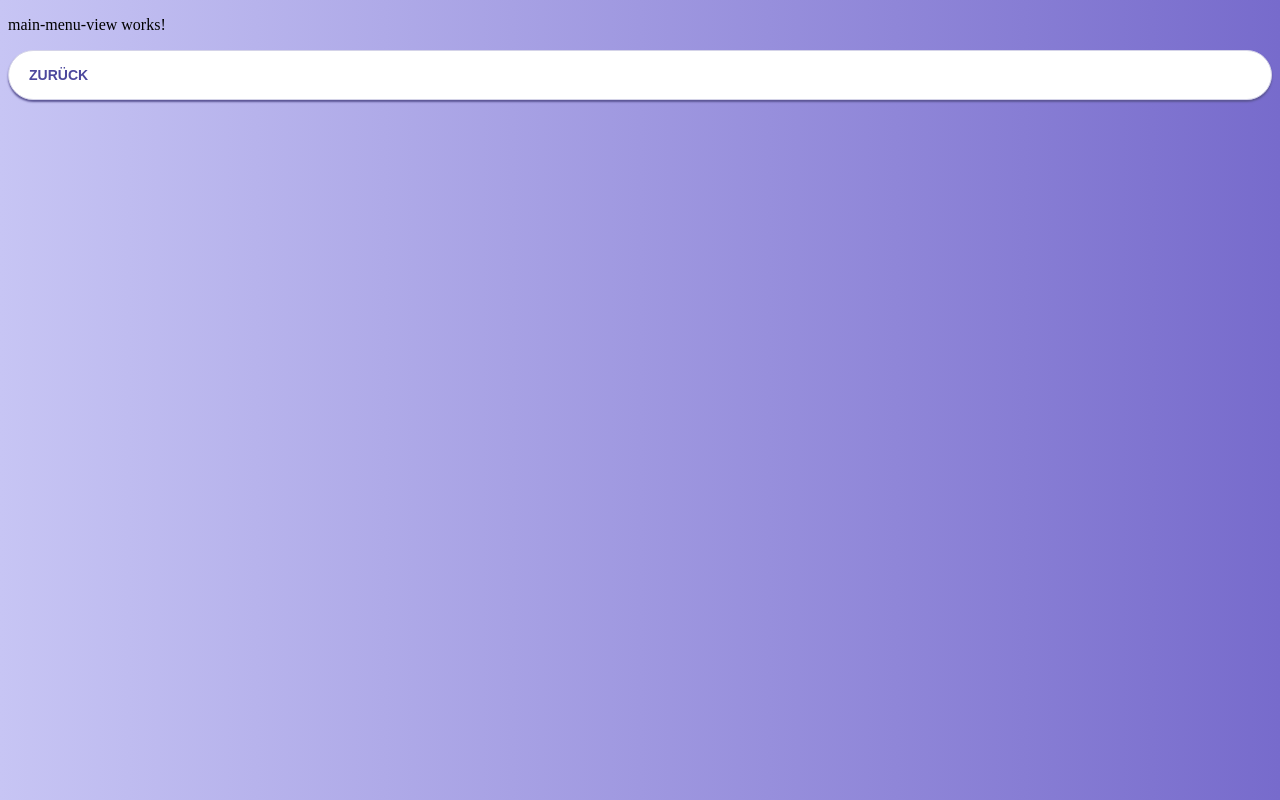
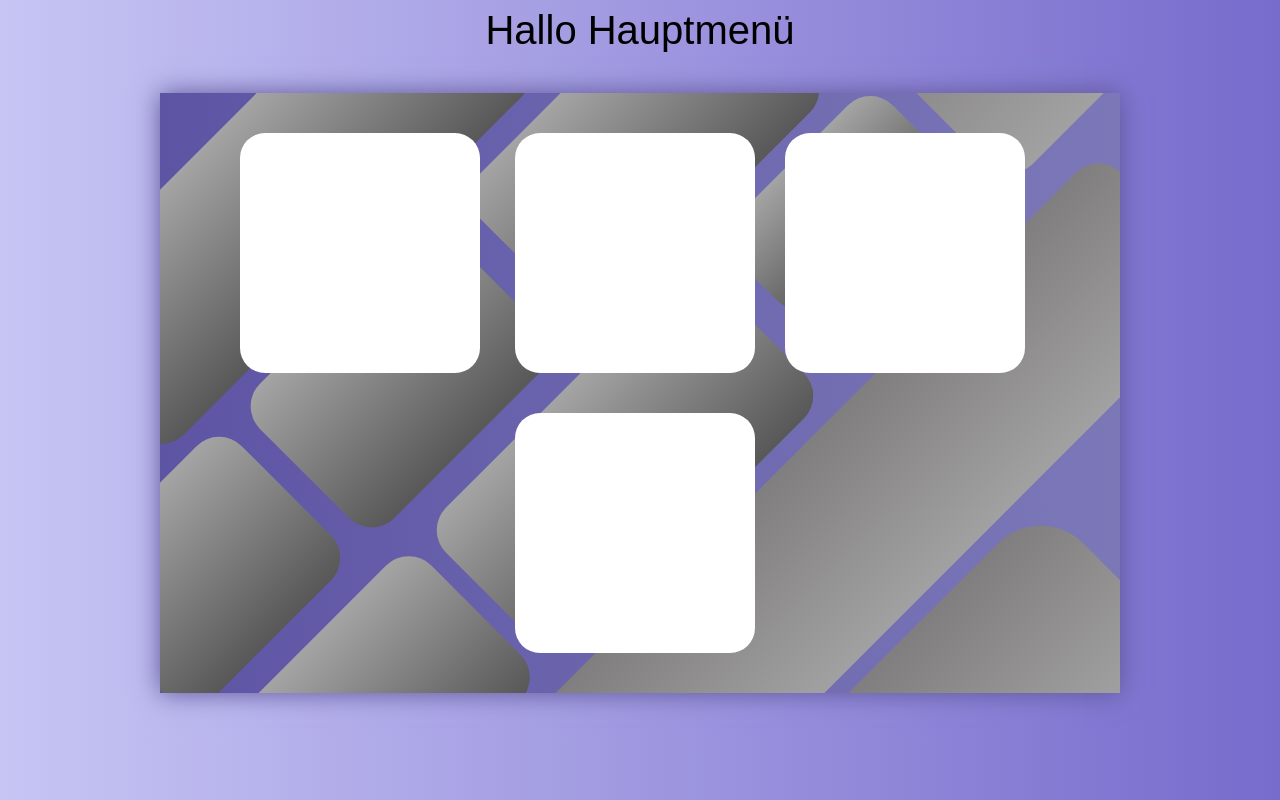
Before and after one commit to DatPriest/budget_book, an Angular app in the folder frontend/: page /main-menu in a window 1280 px wide. Shown: the top 800 px of the page. Built offline with nearby package versions, Linux system fonts and the light colour scheme.

Commit message:
Design Hauptmenü

```diff
--- a/frontend/src/app/login-view/login-view.component.css
+++ b/frontend/src/app/login-view/login-view.component.css
@@ -42,7 +42,6 @@
   top: -50px;
   right: 120px;
   border-radius: 0 72px 0 0;
-
 }
 
 .screen_background_shape2 {
--- a/frontend/src/app/main-menu-view/main-menu-view.component.css
+++ b/frontend/src/app/main-menu-view/main-menu-view.component.css
@@ -0,0 +1,171 @@
+* {
+  box-sizing: border-box;
+  margin: 0;
+  text-align: center;
+  padding: 0;
+  font-family: Raleway, sans-serif;
+}
+
+.header_Hauptmenu {
+  color: black;
+  font-size: 40px;
+}
+
+.container {
+  display: flex;
+  align-items: center;
+  justify-content: center;
+  min-height: 85vh;
+}
+
+.screen {
+  background: linear-gradient(90deg, #5D54A4, #7C78B8);
+  position: relative;
+  height: 600px;
+  width: 960px;
+  box-shadow: 0px 0px 24px #5C5696;
+}
+
+.screen_content {
+  z-index: 1;
+  position: relative;
+  height: 100%;
+}
+
+.screen_background {
+  position: absolute;
+  top: 0;
+  left: 0;
+  right: 0;
+  bottom: 0;
+  z-index: 0;
+  -webkit-clip-path: inset(0 0 0 0);
+  clip-path: inset(0 0 0 0);
+}
+
+.screen_group_1 {
+  height: 240px;
+  width: 240px;
+  background: #FFFFFF;
+  top: 40px;
+  left: 80px;
+  border-radius: 25px 25px 25px 25px;
+  transform: none;
+}
+.screen_group_2 {
+  height: 240px;
+  width: 240px;
+  background: #FFFFFF;
+  top: 40px;
+  left: 355px;
+  border-radius: 25px 25px 25px 25px;
+  transform: none;
+}
+.screen_group_3 {
+  height: 240px;
+  width: 240px;
+  background: #FFFFFF;
+  top: 40px;
+  left: 625px;
+  border-radius: 25px 25px 25px 25px;
+  transform: none;
+}
+
+.screen_group_4 {
+  height: 240px;
+  width: 240px;
+  background: #FFFFFF;
+  top: 320px;
+  left: 355px;
+  border-radius: 25px 25px 25px 25px;
+  transform: none;
+}
+
+.screen_background_shape2 {
+  height: 220px;
+  width: 220px;
+  background: linear-gradient(270deg, #a2a1a1, #807e7e);
+  top: -172px;
+  right: 0;
+  border-radius: 32px;
+}
+
+.screen_background_shape3 {
+  height: 850px;
+  width: 190px;
+  background: linear-gradient(270deg, #a2a1a1, #807e7e);
+  right: 160px;
+  border-radius: 32px;
+}
+
+.screen_background_shape4 {
+  height: 400px;
+  width: 200px;
+  background: linear-gradient(270deg, #a2a1a1, #807e7e);
+  top: 420px;
+  right: 50px;
+  border-radius: 60px;
+}
+
+.screen_background_shape5 {
+  height: 220px;
+  width: 120px;
+  background: linear-gradient(270deg, #585858, #A4A4A4);
+  top: 0px;
+  left: 615px;
+  border-radius: 32px;
+}
+
+.screen_background_shape6 {
+  height: 230px;
+  width: 190px;
+  background: linear-gradient(270deg, #585858, #A4A4A4);
+  top: 364px;
+  left: -50px;
+  border-radius: 32px;
+}
+
+.screen_background_shape7 {
+  height: 540px;
+  width: 190px;
+  background: linear-gradient(270deg, #585858, #A4A4A4);
+  top: -164px;
+  left: 30px;
+  border-radius: 32px;
+}
+
+.screen_background_shape8 {
+  height: 540px;
+  width: 190px;
+  background: linear-gradient(270deg, #585858, #A4A4A4);
+  top: 438px;
+  left: 30px;
+  border-radius: 32px;
+}
+
+.screen_background_shape9 {
+  height: 340px;
+  width: 190px;
+  background: linear-gradient(270deg, #585858, #A4A4A4);
+  top: -120px;
+  left: 390px;
+  border-radius: 32px;
+}
+
+.screen_background_shape10 {
+  height: 270px;
+  width: 190px;
+  background: linear-gradient(270deg, #585858, #A4A4A4);
+  top:  150px;
+  left: 145px;
+  border-radius: 32px;
+}
+
+.screen_background_shape11 {
+  height: 380px;
+  width: 190px;
+  background: linear-gradient(270deg, #585858, #A4A4A4);
+  top:  180px;
+  left: 370px;
+  border-radius: 32px;
+}
--- a/frontend/src/app/main-menu-view/main-menu-view.component.html
+++ b/frontend/src/app/main-menu-view/main-menu-view.component.html
@@ -1,5 +1,25 @@
-<p>main-menu-view works!</p>
-
-<button type="button" (click)="logout()">
-  <span>Zurück</span>
-</button>
+<form>
+  <span class="header_Hauptmenu">Hallo Hauptmenü</span>
+  <div class="container">
+    <div class="screen">
+      <body>
+      <div class="screen_background">
+        <span class="screen_background_shape screen_background_shape11"></span>
+        <span class="screen_background_shape screen_background_shape10"></span>
+        <span class="screen_background_shape screen_background_shape9"></span>
+        <span class="screen_background_shape screen_background_shape8"></span>
+        <span class="screen_background_shape screen_background_shape7"></span>
+        <span class="screen_background_shape screen_background_shape6"></span>
+        <span class="screen_background_shape screen_background_shape5"></span>
+        <span class="screen_background_shape screen_background_shape4"></span>
+        <span class="screen_background_shape screen_background_shape3"></span>
+        <span class="screen_background_shape screen_background_shape2"></span>
+        <span class="screen_background_shape screen_group_1"></span>
+        <span class="screen_background_shape screen_group_2"></span>
+        <span class="screen_background_shape screen_group_3"></span>
+        <span class="screen_background_shape screen_group_4"></span>
+      </div>
+      </body>
+    </div>
+  </div>
+</form>
```
